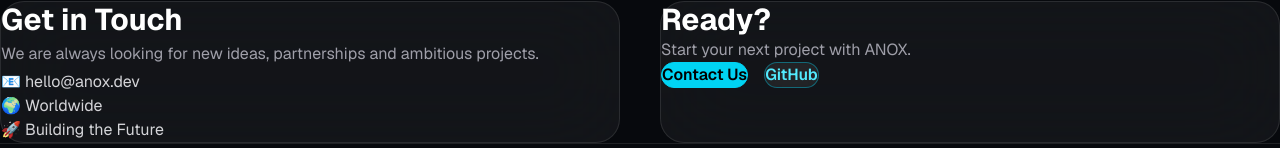
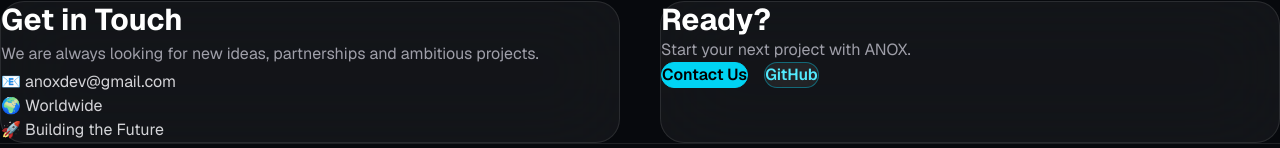
Before and after one commit to TheAnoxDev/Anox, a Next.js app: page / in a window 1280 px wide. Shown: the part 1417-1565 px from the top of the page. Built offline with nearby package versions, Linux system fonts and the light colour scheme.

Commit message:
توضیح تغییرات

```diff
--- a/sections/contact/Contact.tsx
+++ b/sections/contact/Contact.tsx
@@ -34,7 +34,7 @@
 
             <div className="mt-10 space-y-5">
               <p className="text-zinc-300">
-                📧 hello@anox.dev
+                📧 anoxdev@gmail.com
               </p>
 
               <p className="text-zinc-300">
```
